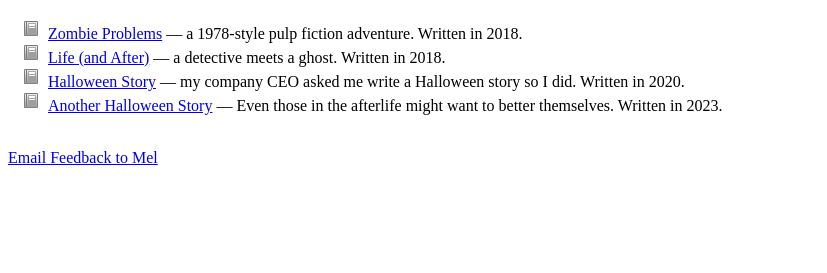
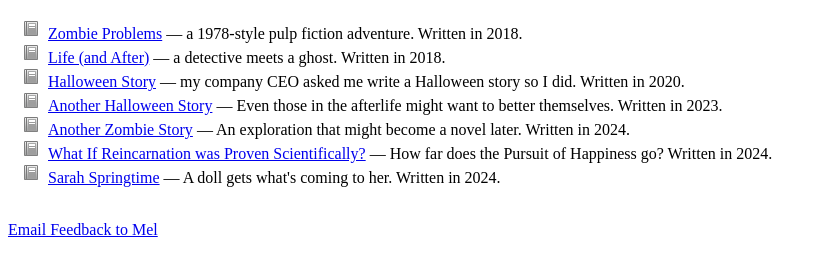
Before and after one commit to melvinwalker/melwalkernet, a plain HTML site: page index.html in a window 1280 px wide. Shown: the part 61-334 px from the top of the page, without its empty margins (0-827 px from the left). Drawn offline with Linux system fonts and the light colour scheme.

Commit message:
Update index.html
Added 3 stories

```diff
--- a/index.html
+++ b/index.html
@@ -33,6 +33,15 @@
 			<li>
 				<a href="Halloween_Party_at_the_Library">Another Halloween Story</a> &mdash; Even those in the afterlife might want to better themselves. Written in 2023.
 			</li>
+			<li>
+				<a href="Calm_Seas">Another Zombie Story</a> &mdash; An exploration that might become a novel later. Written in 2024.
+			</li>
+			<li>
+				<a href="Other_Lives">What If Reincarnation was Proven Scientifically?</a> &mdash; How far does the Pursuit of Happiness go? Written in 2024.
+			</li>
+			<li>
+				<a href="Sarah_Springtime">Sarah Springtime</a> &mdash; A doll gets what's coming to her. Written in 2024.
+			</li>
 		</ul>
 
 <br/>
```
